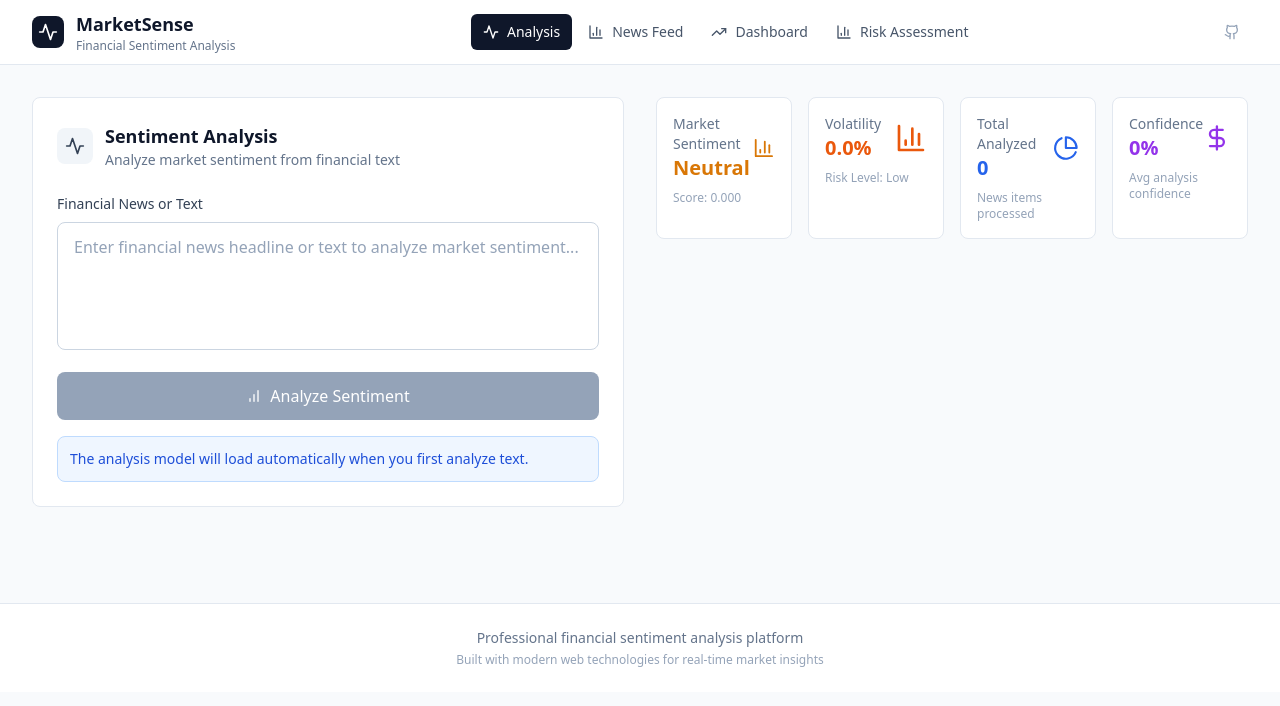
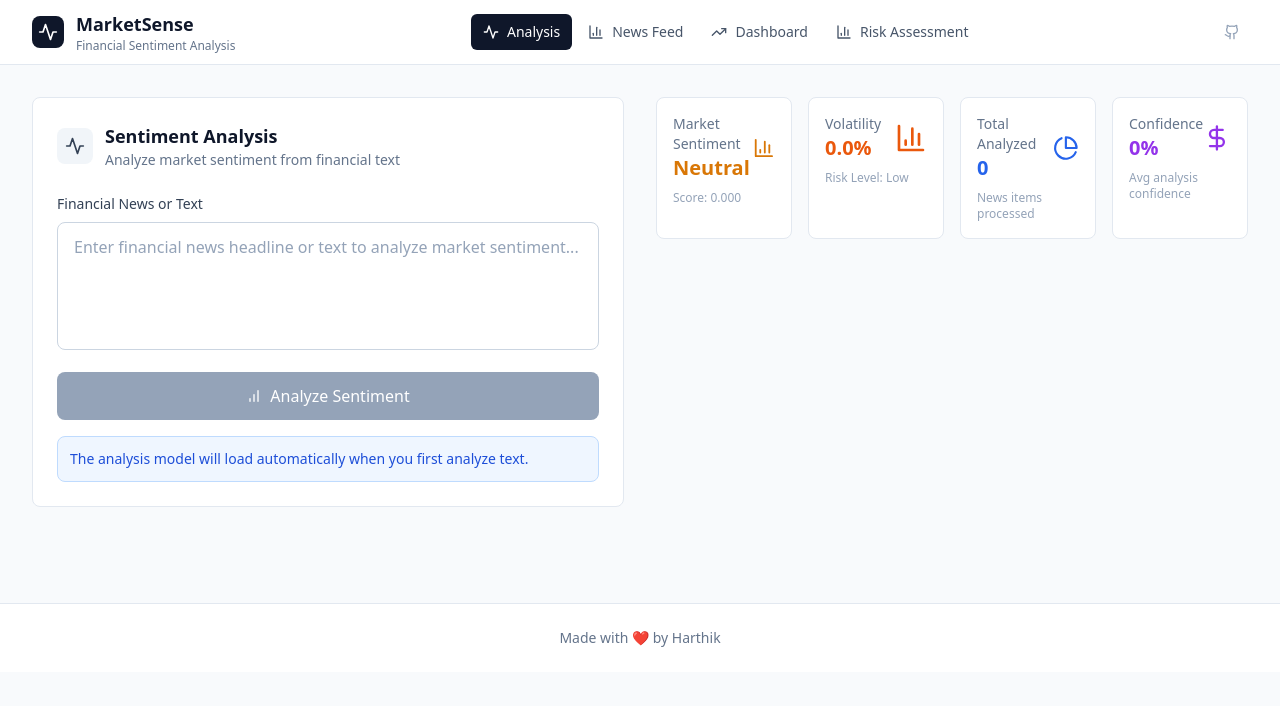
Before and after one commit to Harthik777/Project2, a React (Vite) app: page / in a window 1280 px wide. Shown: the top 706 px of the page. Built offline with nearby package versions, Linux system fonts and the light colour scheme.

Commit message:
Update Footer with Heart Emoji by Harthik

```diff
--- a/src/App.tsx
+++ b/src/App.tsx
@@ -164,10 +164,7 @@ function App() {
         <div className="max-w-7xl mx-auto px-4 sm:px-6 lg:px-8 py-6">
           <div className="text-center">
             <p className="text-slate-500 text-sm">
-              Professional financial sentiment analysis platform
-            </p>
-            <p className="text-slate-400 text-xs mt-1">
-              Built with modern web technologies for real-time market insights
+              Made with ❤️ by Harthik
             </p>
           </div>
         </div>
```
